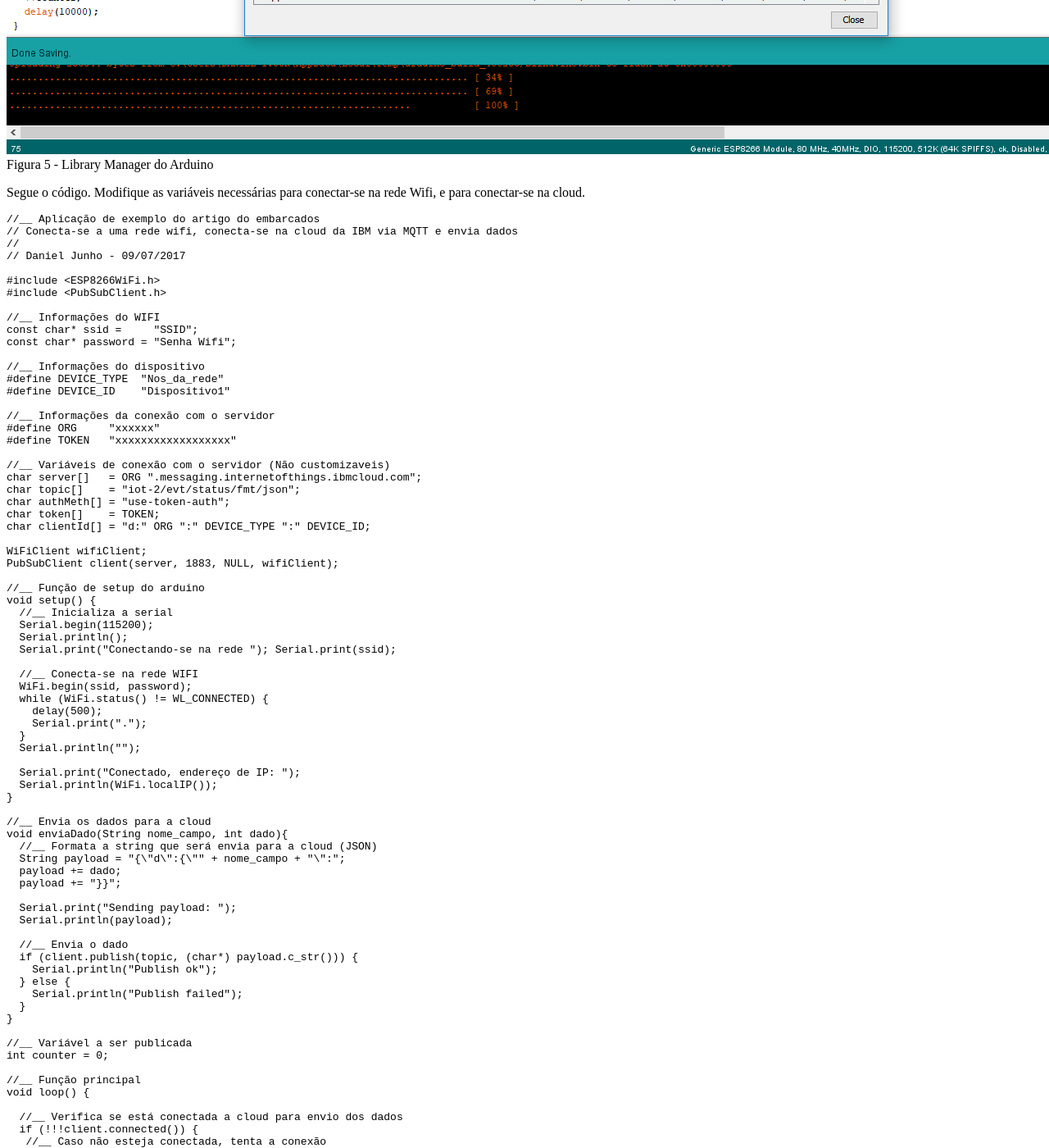
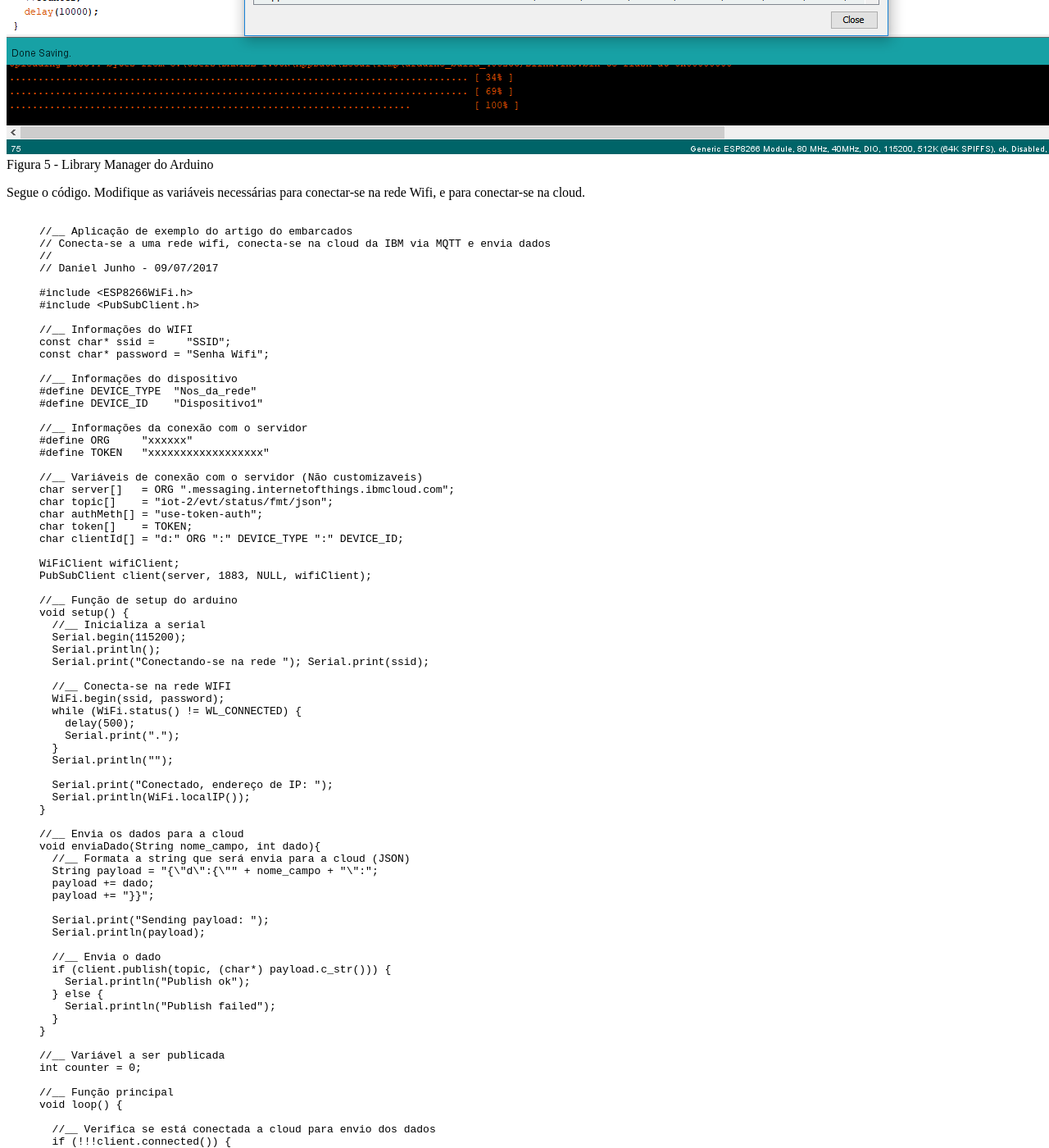
Before and after one commit to djunho/djunho.github.io, a Jekyll site: the page built from _posts/2017-07-11-Conectando-ESP8266-Bluemix.md, in a window 1280 px wide and 1400 px high, scrolled down 5351 px. Shown: the whole window at 82% size. Built offline with Jekyll 4.4.1, drawn with Linux system fonts in a browser that asks for light colours; comment, search, counter and statistics services are not loaded; some of the changed text lies outside the part shown.

Commit message:
Artigo do Embarcados

````diff
--- a/_posts/2017-07-11-Conectando-ESP8266-Bluemix.md
+++ b/_posts/2017-07-11-Conectando-ESP8266-Bluemix.md
@@ -90,7 +90,7 @@
 
 Segue o código. Modifique as variáveis necessárias para conectar-se na rede Wifi, e para conectar-se na cloud.
 
-```C
+{% highlight C %}
 //__ Aplicação de exemplo do artigo do embarcados
 // Conecta-se a uma rede wifi, conecta-se na cloud da IBM via MQTT e envia dados
 //
@@ -185,7 +185,7 @@
   //__ Faz o envio a cada 10 segundos.
   delay(10000);
 }
-```
+{% endhighlight %}
 
 Enviando os dados para a Cloud
 -------------------------------
````
